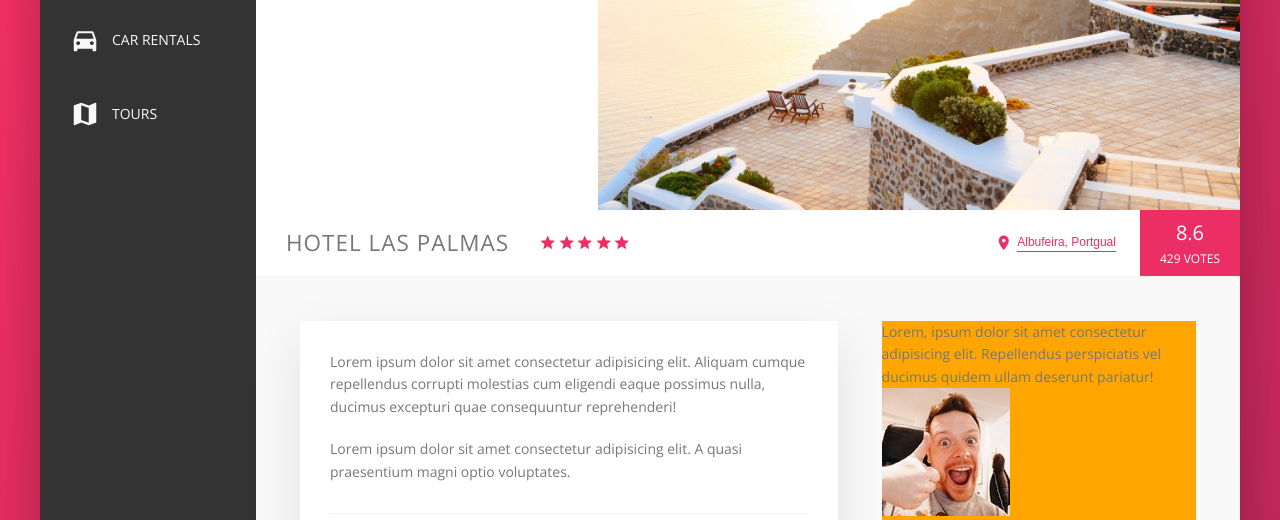
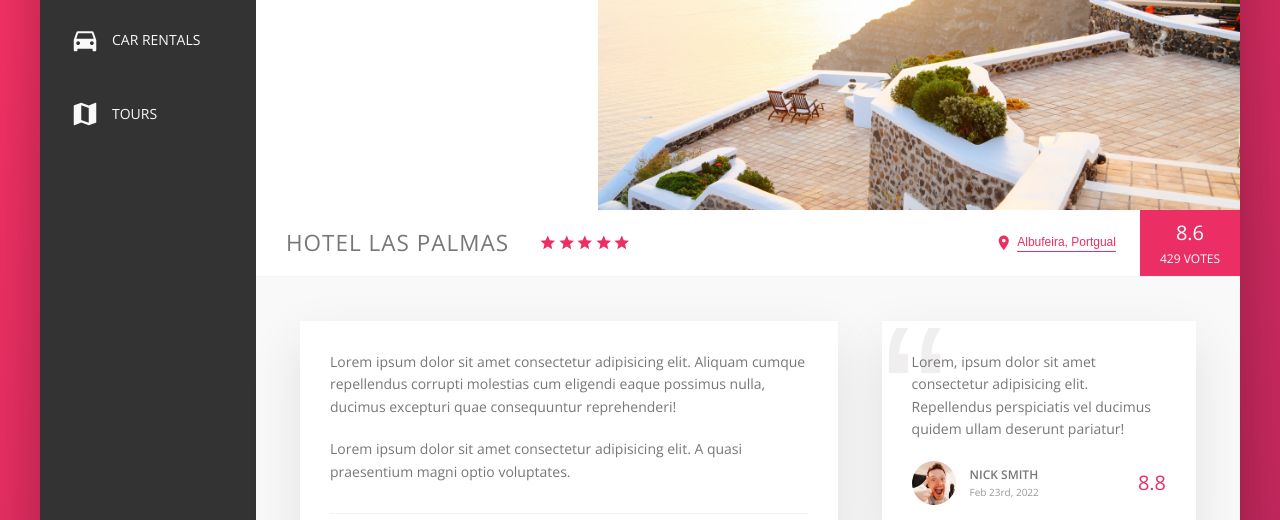
Before and after one commit to krisdoyon/trillo, a website: page index.html in a window 1280 px wide. Shown: the part 325-845 px from the top of the page. Drawn offline with nearby package versions, Linux system fonts and the light colour scheme.

Commit message:
Style reviews section

```diff
--- a/sass/_components.scss
+++ b/sass/_components.scss
@@ -258,8 +258,16 @@
   cursor: pointer;
   transition: all 0.2s;
 
+  & span {
+    transition: margin-left 0.2s;
+  }
+
   &:hover {
     color: var(--color-grey-dark-1);
+
+    span {
+      margin-left: 8px;
+    }
   }
 
   &:focus {
@@ -290,9 +298,6 @@
 
 .paragraph:not(:last-of-type) {
   margin-bottom: 2rem;
-}
-
-.paragraph {
 }
 
 //////////////////////////////////////////////////////////////
@@ -336,9 +341,6 @@
   align-items: center;
   font-size: 1.3rem;
 
-  &__count {
-  }
-
   &__friends {
     display: flex;
   }
@@ -354,3 +356,68 @@
     }
   }
 }
+
+//////////////////////////////////////////////////////////////
+// USER REVIEWS
+
+.review {
+  background-color: #fff;
+  padding: 3rem;
+  box-shadow: var(--shadow-light);
+  display: flex;
+  flex-direction: column;
+  gap: 2rem;
+  position: relative;
+
+  z-index: 10;
+
+  &__text {
+    z-index: 10;
+  }
+
+  &__user {
+    display: flex;
+    align-items: center;
+  }
+
+  &__photo {
+    height: 4.4rem;
+    border-radius: 1000rem;
+    margin-right: 1.4rem;
+  }
+
+  &__user-box {
+    display: flex;
+    flex-direction: column;
+    margin-right: auto;
+  }
+
+  &__user-name {
+    text-transform: uppercase;
+    font-size: 1.2rem;
+    font-weight: 600;
+  }
+
+  &__user-date {
+    font-size: 1rem;
+    color: var(--color-grey-dark-3);
+  }
+
+  &__rating {
+    color: var(--color-primary);
+    font-size: 2rem;
+    font-weight: 300;
+  }
+
+  &::before {
+    content: "\201C";
+    position: absolute;
+    font-size: 20rem;
+    font-family: sans-serif;
+    color: var(--color-grey-light-3);
+    top: -2.4rem;
+    line-height: 1;
+    left: 0;
+    // z-index:1;
+  }
+}
--- a/sass/_layout.scss
+++ b/sass/_layout.scss
@@ -37,7 +37,7 @@
 
 .detail {
   display: flex;
-  font-size:1.4rem;
+  font-size: 1.4rem;
   gap: 4.4rem;
   padding: 4.4rem;
   background-color: var(--color-grey-light-1);
@@ -52,6 +52,9 @@
 }
 
 .user-reviews {
-  background-color: orange;
   flex: 1;
+  display: flex;
+  flex-direction: column;
+  justify-content: space-between;
+  align-items: center;
 }
```
Also changed, not shown: css/style.css, 1 other file.
